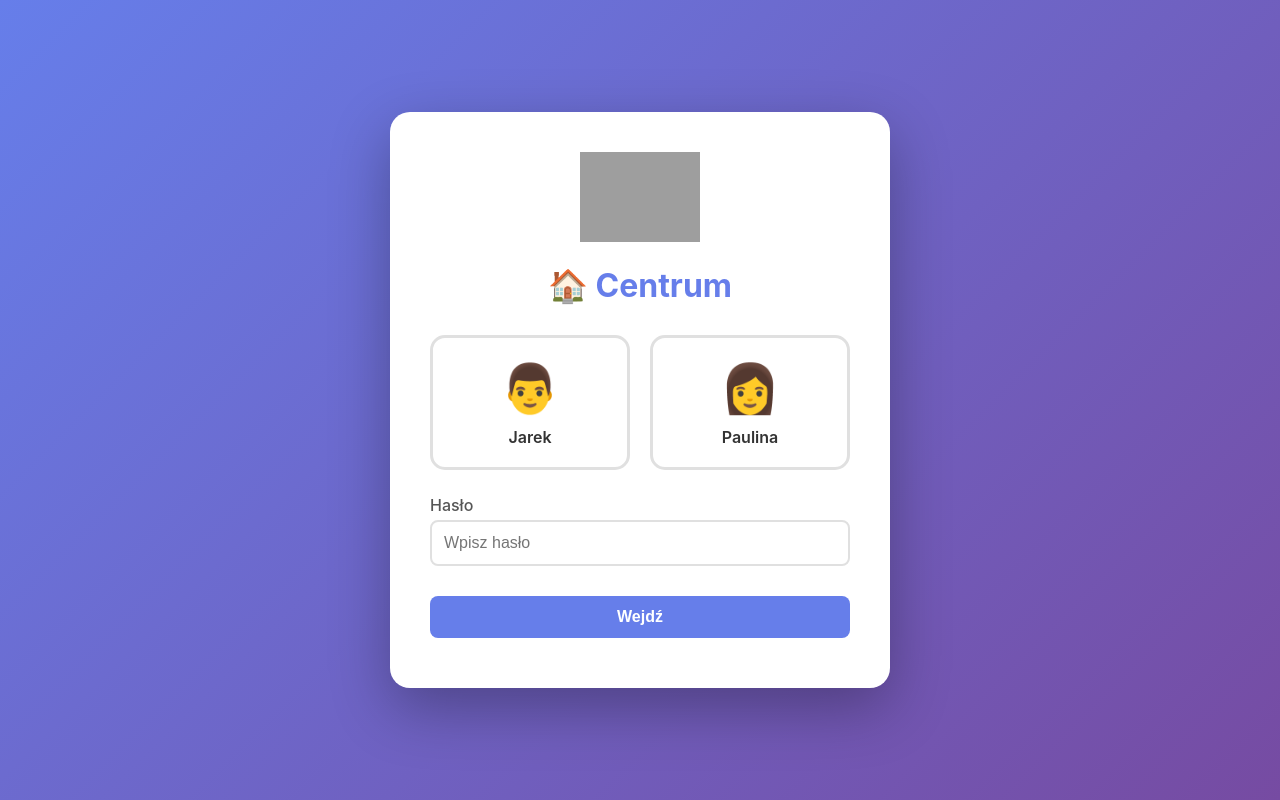
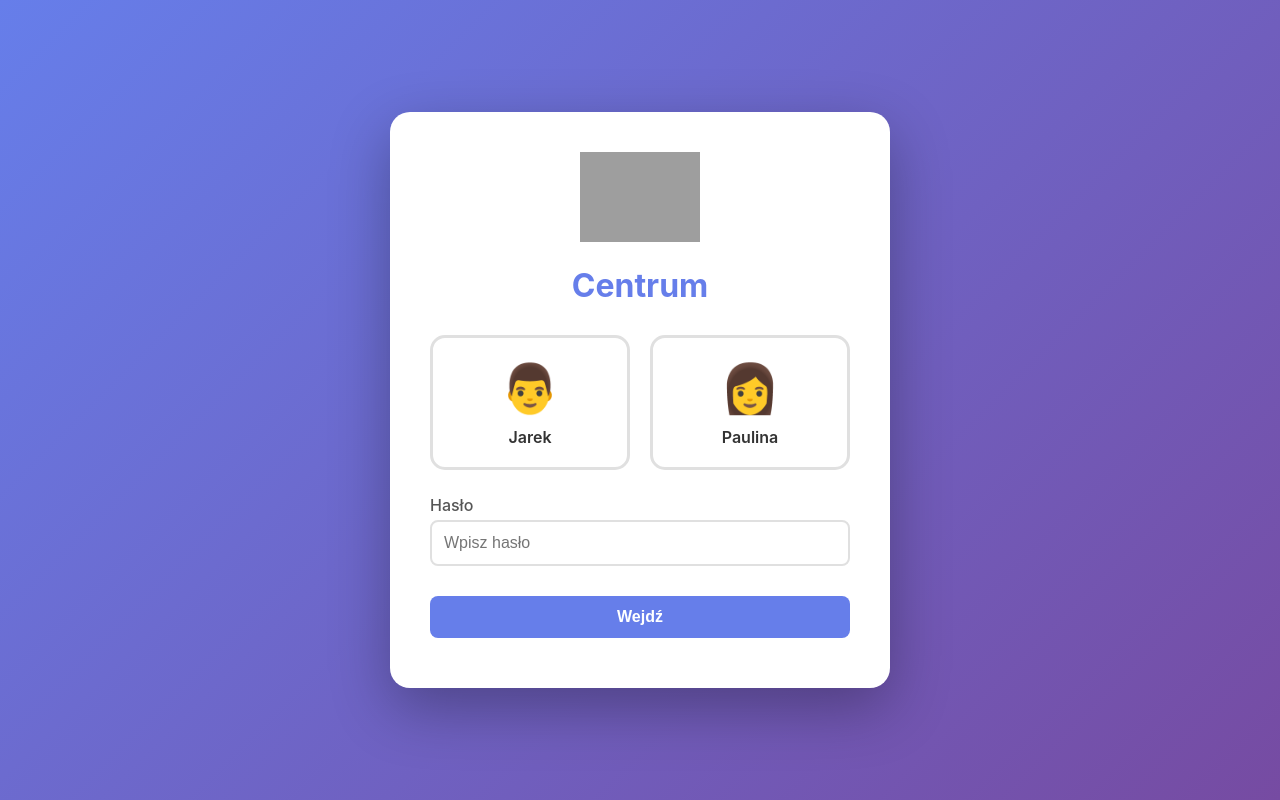
Before and after one commit to Rapzone95/Centrum, a website: page public/index.html in a window 1280 px wide. Drawn offline with Linux system fonts and the light colour scheme; grey boxes are pictures that could not be loaded.

Commit message:
Remove emoji from headers - logo replaces them

```diff
--- a/public/index.html
+++ b/public/index.html
@@ -116,7 +116,7 @@
             <div style="text-align: center; margin-bottom: 20px;">
                 <img src="/logo.png" alt="Centrum Logo" style="max-width: 120px; height: auto;">
             </div>
-            <h1>🏠 Centrum</h1>
+            <h1>Centrum</h1>
 
             <!-- Wybór użytkownika -->
             <div class="user-select">
@@ -143,7 +143,7 @@
             <div style="text-align: center; margin-bottom: 15px;">
                 <img src="/logo.png" alt="Centrum Logo" style="max-width: 80px; height: auto;">
             </div>
-            <h1>✨ Centrum</h1>
+            <h1>Centrum</h1>
             <div class="user-info">Witaj, <strong id="userName"></strong>!</div>
 
             <div class="form-group">
```
